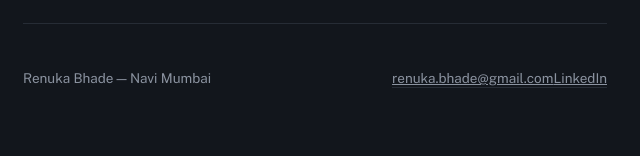
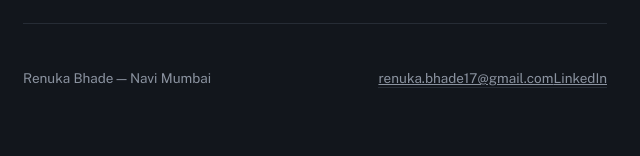
Before and after one commit to renukabhade/renukabhade.github.io, a plain HTML site: page index.html in a window 1280 px wide. Shown: the part 1271-1427 px from the top of the page, 325-965 px from the left. Drawn offline with nearby package versions, Linux system fonts and the light colour scheme.

Commit message:
Update index.html

```diff
--- a/index.html
+++ b/index.html
@@ -355,7 +355,7 @@ header.hero h1{font-size:38px;}
 
 <span>Renuka Bhade — Navi Mumbai</span>
 
-<span><a href="mailto:renuka.bhade@gmail.com">renuka.bhade@gmail.com</a><a href="https://www.linkedin.com/in/renuka-bhade" target="_blank" rel="noopener">LinkedIn</a></span>
+<span><a href="mailto:renuka.bhade@gmail.com">renuka.bhade17@gmail.com</a><a href="https://www.linkedin.com/in/renuka-bhade" target="_blank" rel="noopener">LinkedIn</a></span>
 
 </footer>
 
```
